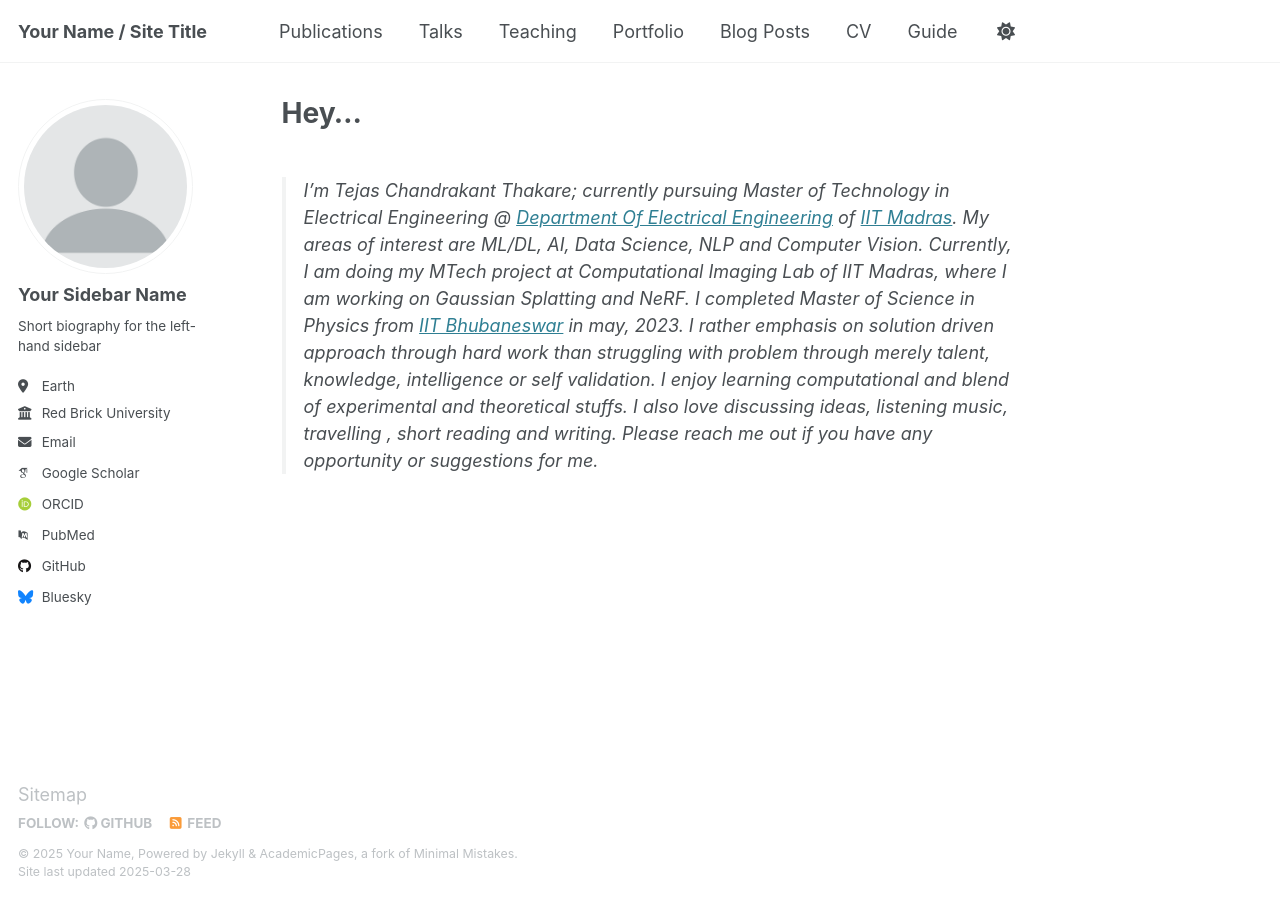
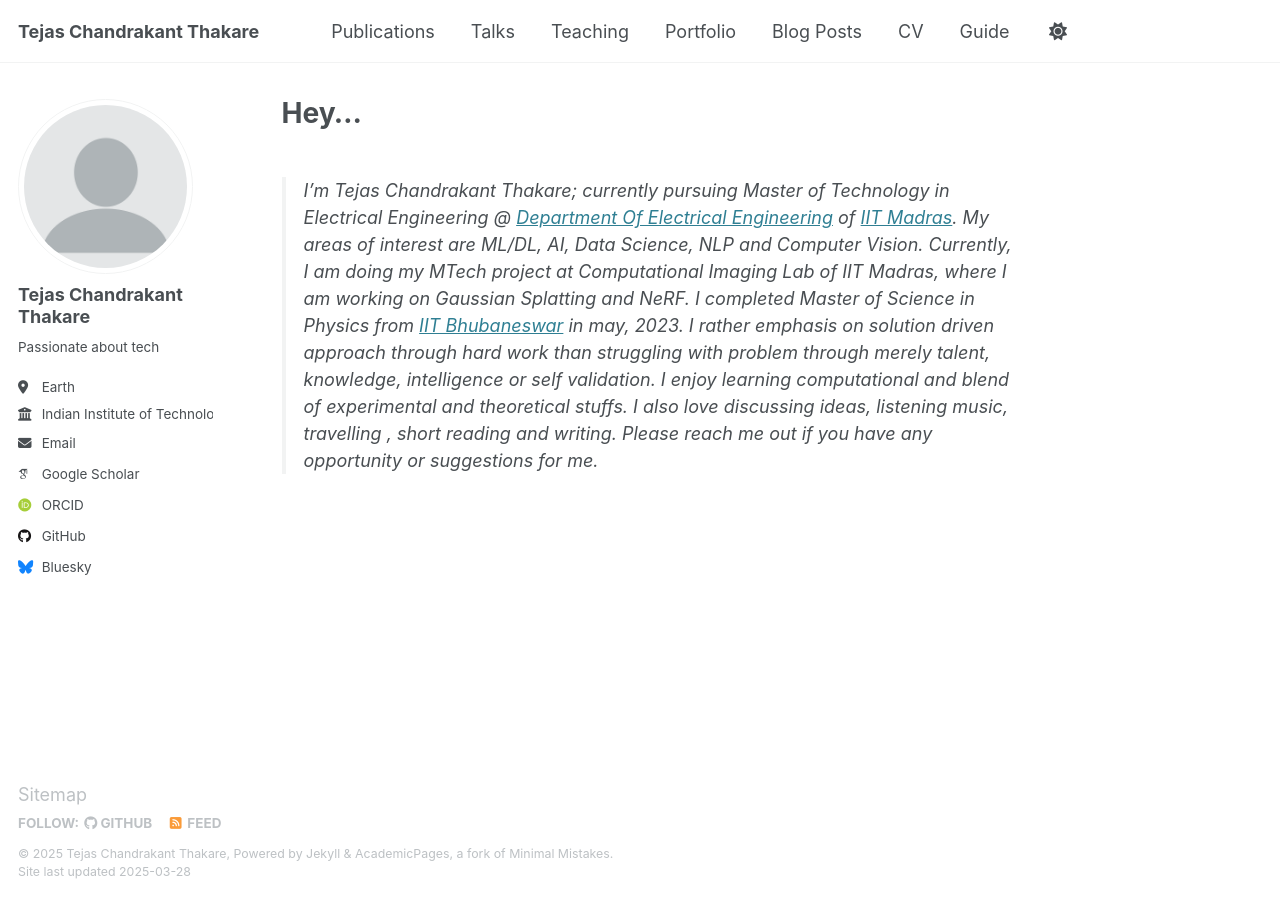
Before and after one commit to TejasCThakare/tejascthakare.github.io, a Jekyll site: the page built from _pages/about.md, in a window 1280 px wide. Built offline with Jekyll 4.4.1, drawn with Linux system fonts in a browser that asks for light colours; some web fonts are replaced.

Commit message:
Update _config.yml

```diff
--- a/_config.yml
+++ b/_config.yml
@@ -9,13 +9,13 @@
 # Basic Site Settings
 locale                   : "en-US"
 site_theme               : "default"
-title                    : "Your Name / Site Title"
+title                    : "Tejas Chandrakant Thakare"
 title_separator          : "-"
-name                     : &name "Your Name"
-description              : &description "personal description"
-url                      : https://academicpages.github.io # the base hostname & protocol for your site e.g. "https://[your GitHub username].github.io"
+name                     : &name "Tejas Chandrakant Thakare"
+description              : &description "Personal Webpage"
+url                      : https://tejascthakare.github.io # the base hostname & protocol for your site e.g. "https://[your GitHub username].github.io"
 baseurl                  : "" # the subpath of your site, e.g. "/blog"
-repository               : "academicpages/academicpages.github.io"
+repository               : "TejasCThakare/tejascthakare.github.io"
 
 # Site Author - The following control what appear as part of the author content on the side bar.
 #               If a field is blank the icon and link will not appear, otherwise it will be shown.
@@ -23,23 +23,23 @@ repository               : "academicpages/academicpages.github.io"
 author:
   # Biographic information
   avatar           : "profile.png"
-  name             : "Your Sidebar Name"
-  pronouns         : # example: "she/her"
-  bio              : "Short biography for the left-hand sidebar"
+  name             : "Tejas Chandrakant Thakare"
+  pronouns         : # example: ""
+  bio              : "Passionate about tech"
   location         : "Earth"
-  employer         : "Red Brick University"
+  employer         : "Indian Institute of Technology Madras"
   uri              : # URL
-  email            : "none@example.org"
+  email            : "tejas2iitmadras@gmail.com"
 
   # Academic websites
   arxiv            : # URL - Update with the correct link to your profile
-  googlescholar    : "https://scholar.google.com/citations?user=PS_CX0AAAAAJ"
+  googlescholar    : "https://scholar.google.com/citations?user=9c1wpgEAAAAJ&hl"
   impactstory      : # URL
-  orcid            : "http://orcid.org/yourorcidurl"
+  orcid            : "https://orcid.org/my-orcid?orcid=0000-0002-1001-441X"
   semantic         : # URL
-  pubmed           : "https://www.ncbi.nlm.nih.gov/pubmed/?term=john+snow"
-  researchgate     : # URL
-  scopus           : # URL
+  #pubmed           : "https://www.ncbi.nlm.nih.gov/pubmed/?term=john+snow"
+  #researchgate     : # URL
+  #scopus           : # URL
 
   # Repositories and software development
   bitbucket        : # Username - Update with your username on the site
```
